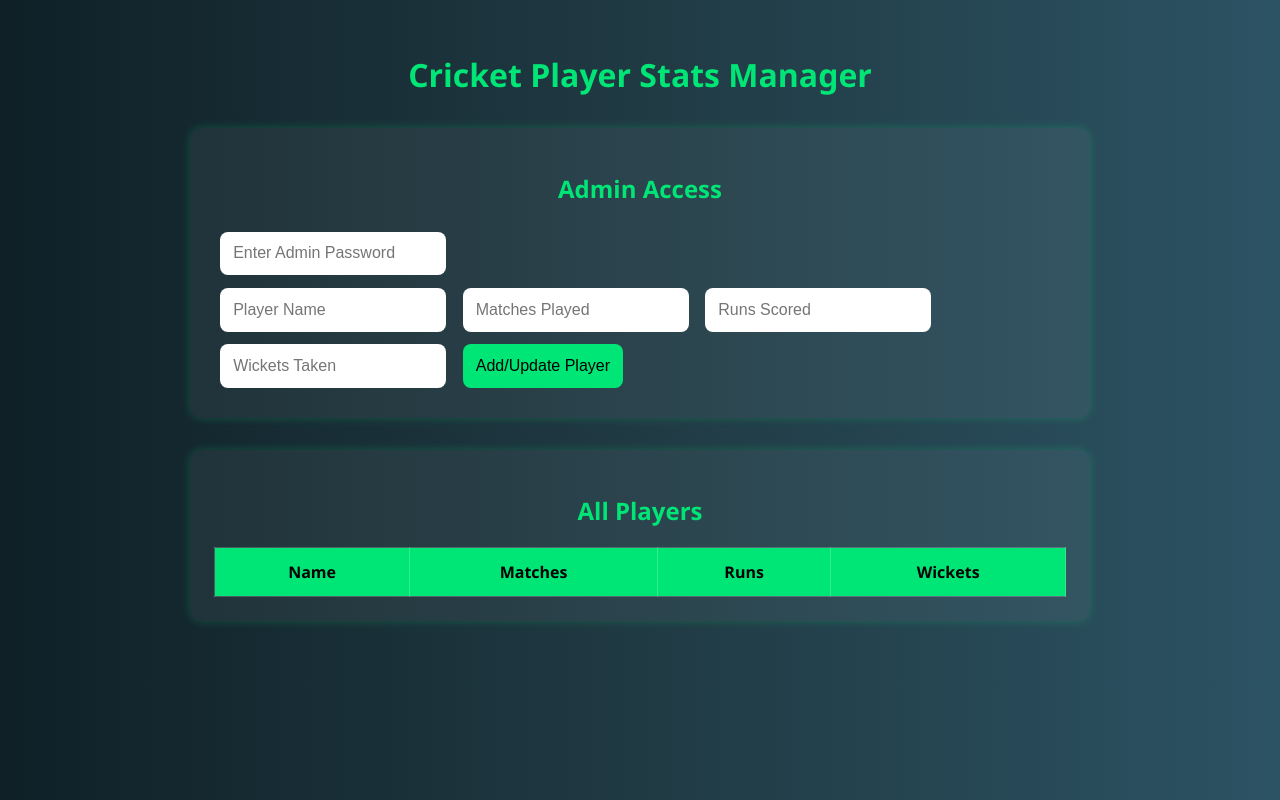
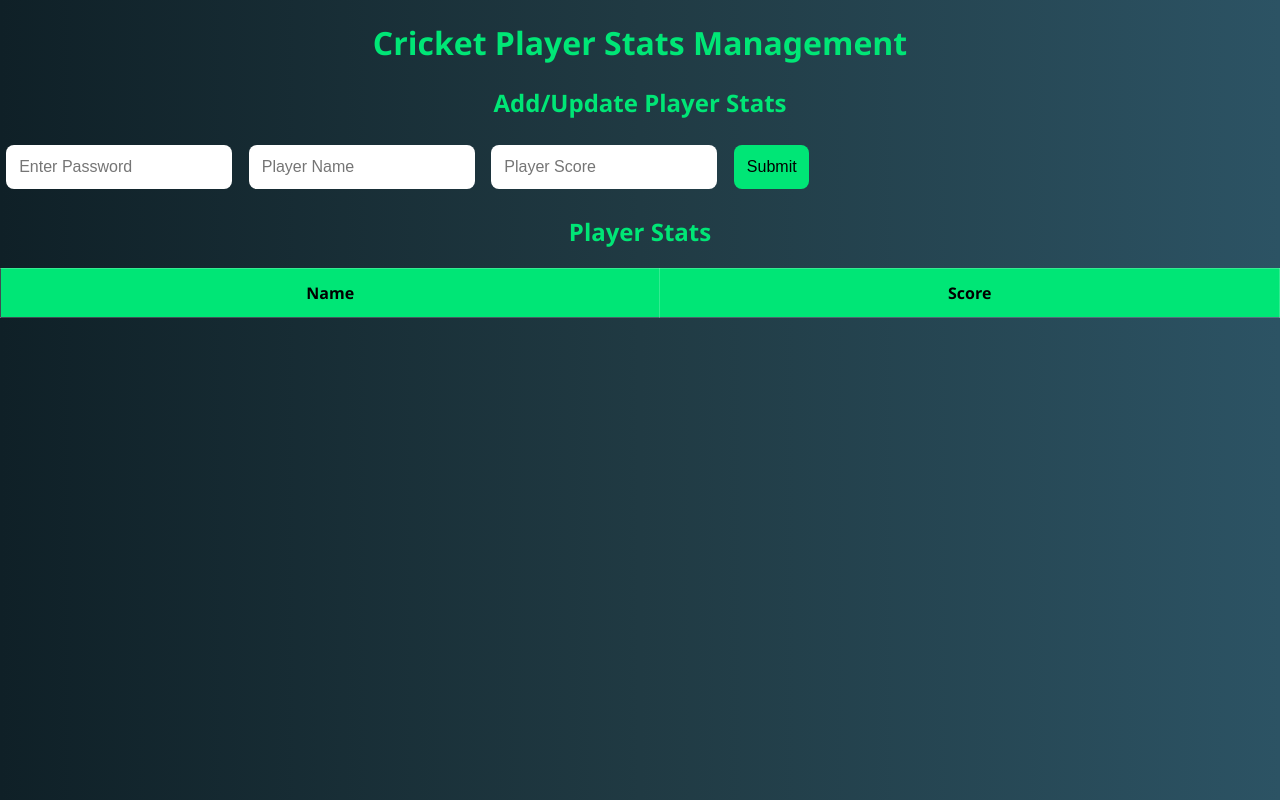
Before and after one commit to Tejeshwar1012/Junior-Boys-Cricket-, a plain HTML site: page index.html in a window 1280 px wide. Drawn offline with Linux system fonts and the light colour scheme.

Commit message:
Update index.html

```diff
--- a/index.html
+++ b/index.html
@@ -1,44 +1,38 @@
 <!DOCTYPE html>
 <html lang="en">
 <head>
-  <meta charset="UTF-8" />
-  <meta name="viewport" content="width=device-width, initial-scale=1.0"/>
-  <title>Cricket Stats Manager</title>
-  <link rel="stylesheet" href="styles.css" />
-  <script type="module" src="script.js" defer></script>
+    <meta charset="UTF-8">
+    <meta name="viewport" content="width=device-width, initial-scale=1.0">
+    <link rel="stylesheet" href="styles.css">
+    <title>Cricket Player Stats</title>
 </head>
 <body>
-  <div class="container">
-    <h1>Cricket Player Stats Manager</h1>
-
-    <div class="admin-panel">
-      <h2>Admin Access</h2>
-      <input type="password" id="adminPassword" placeholder="Enter Admin Password"/>
-      <div class="form-group">
-        <input type="text" id="playerName" placeholder="Player Name" />
-        <input type="number" id="matchesPlayed" placeholder="Matches Played" />
-        <input type="number" id="runsScored" placeholder="Runs Scored" />
-        <input type="number" id="wicketsTaken" placeholder="Wickets Taken" />
-        <button onclick="addPlayer()">Add/Update Player</button>
-      </div>
-    </div>
-
-    <div class="stats-table">
-      <h2>All Players</h2>
-      <table id="playersTable">
+    <header>
+        <h1>Cricket Player Stats Management</h1>
+    </header>
+    <main>
+        <section id="player-form">
+            <h2>Add/Update Player Stats</h2>
+            <input type="password" id="admin-password" placeholder="Enter Password" />
+            <input type="text" id="player-name" placeholder="Player Name" />
+            <input type="number" id="player-score" placeholder="Player Score" />
+            <button id="submit-btn">Submit</button>
+        </section>
+        <section id="player-stats">
+            <h2>Player Stats</h2>
+            <table id="stats-table">
                 <thead>
                     <tr>
                         <th>Name</th>
-            <th>Matches</th>
-            <th>Runs</th>
-            <th>Wickets</th>
+                        <th>Score</th>
                     </tr>
                 </thead>
-        <tbody id="tableBody">
-          <!-- Dynamic Rows from Supabase -->
+                <tbody>
+                    <!-- Player stats will be populated here -->
                 </tbody>
             </table>
-    </div>
-  </div>
+        </section>
+    </main>
+    <script src="script.js"></script>
 </body>
 </html>
```
Lines whose indentation alone changed are shown as unchanged.
